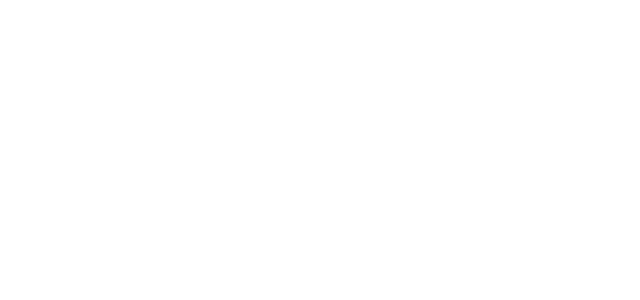
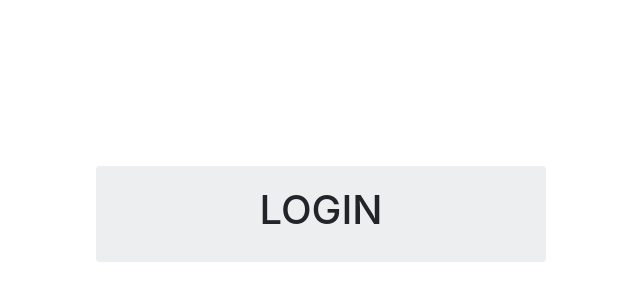
Before and after one commit to hamidne/arvancloud-challenge, a Nuxt app: page /login in a window 1280 px wide. Shown: the part 186-486 px from the top of the page, without its empty margins (319-959 px from the left). Built offline with nearby package versions, Linux system fonts and the light colour scheme.

Commit message:
edit for auth layout and apply in login page

```diff
--- a/layouts/auth.vue
+++ b/layouts/auth.vue
@@ -1,9 +1,19 @@
 <template>
-  <div></div>
+  <b-container class="auth d-flex flex-center min-vh-100" fluid>
+    <div class="auth__wrapper rounded w-100">
+      <nuxt />
+    </div>
+  </b-container>
 </template>
 
 <script>
 export default {}
 </script>
 
-<style lang="scss" scoped></style>
+<style lang="scss" scoped>
+.auth__wrapper {
+  padding: 20px;
+  max-width: 450px;
+  background: #eceeef;
+}
+</style>
--- a/pages/login/index.vue
+++ b/pages/login/index.vue
@@ -1,9 +1,13 @@
 <template>
-  <div></div>
+  <div>
+    <h1 class="text-center">LOGIN</h1>
+  </div>
 </template>
 
 <script>
-export default {}
+export default {
+  layout: 'auth',
+}
 </script>
 
 <style lang="scss" scoped></style>
```
